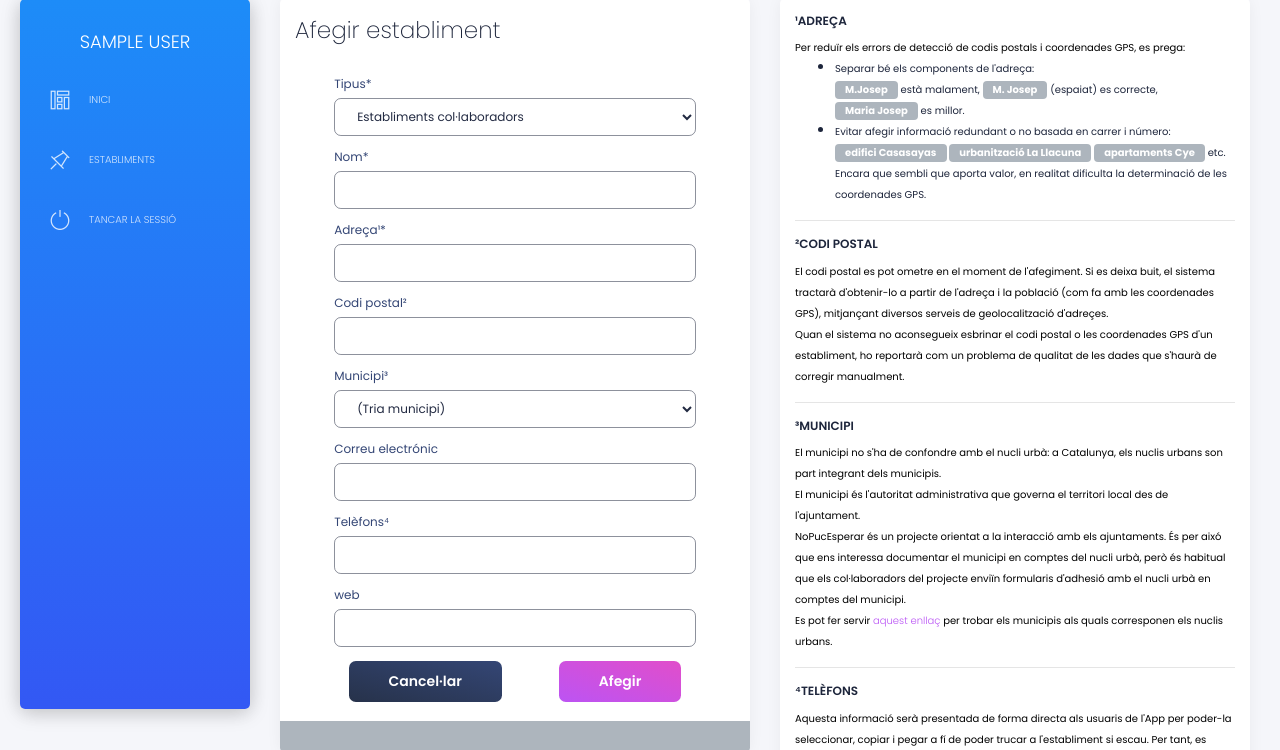
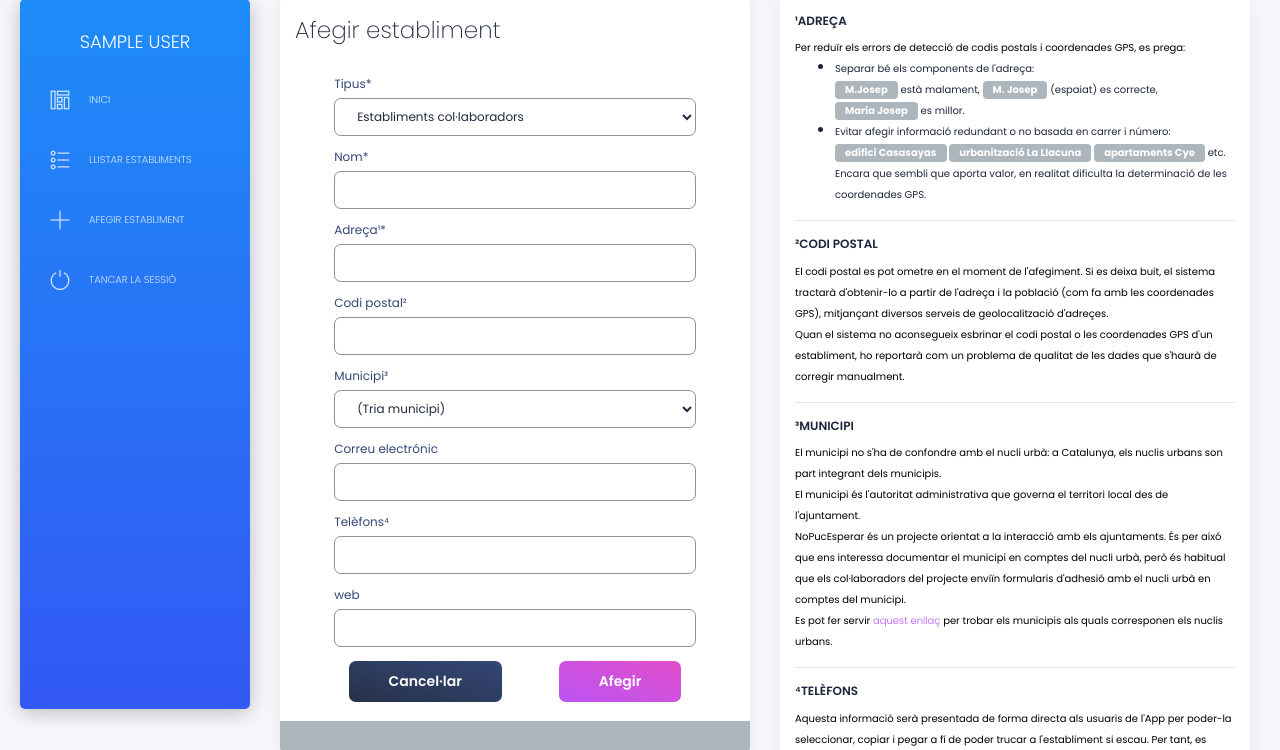
Before and after one commit to alejandro-amo/NPE, a Django app: page /establiments/afegir/ in a window 1280 px wide. Shown: the part 81-831 px from the top of the page. Run offline with Django 4.2, Linux system fonts and the light colour scheme; the visitor is signed in with stand-in values (Sample User, id 1); data comes from the database, SQL or seed files in the repository; parts of the project's set-up code (start-up, migrations or seed data) failed here and were passed over; some libraries are stand-ins or nearby versions.

Commit message:
added menu options to sidebar

```diff
--- a/admin_interface/templates/includes/sidebar.html
+++ b/admin_interface/templates/includes/sidebar.html
@@ -14,8 +14,14 @@
                 </li>
                 <li class="{% if 'establiments' in segment %} active {% endif %}">
                     <a href="/establiments/llistat">
-                        <i class="tim-icons icon-pin"></i>
-                        <p>Establiments</p>
+                        <i class="tim-icons icon-bullet-list-67"></i>
+                        <p>Llistar establiments</p>
+                    </a>
+                </li>
+                <li class="{% if 'establiments' in segment %} active {% endif %}">
+                    <a href="/establiments/afegir">
+                        <i class="tim-icons icon-simple-add"></i>
+                        <p>Afegir establiment</p>
                     </a>
                 </li>
                 <li>
```
